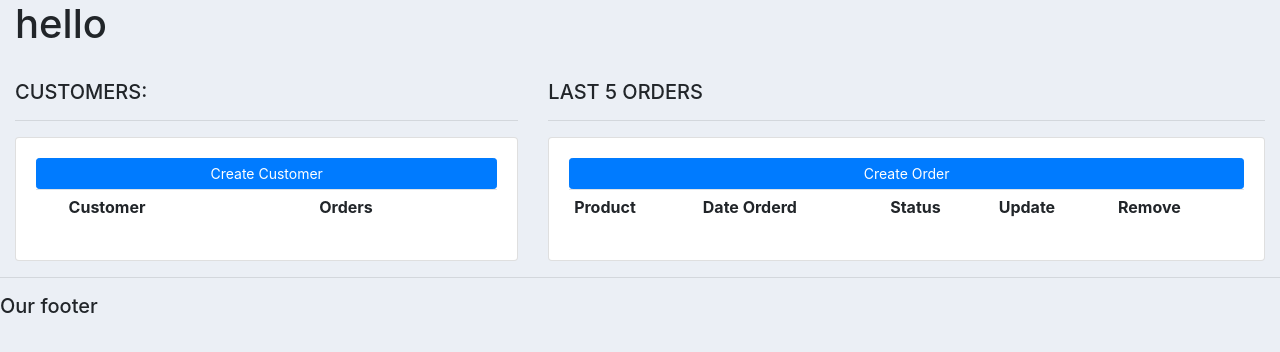
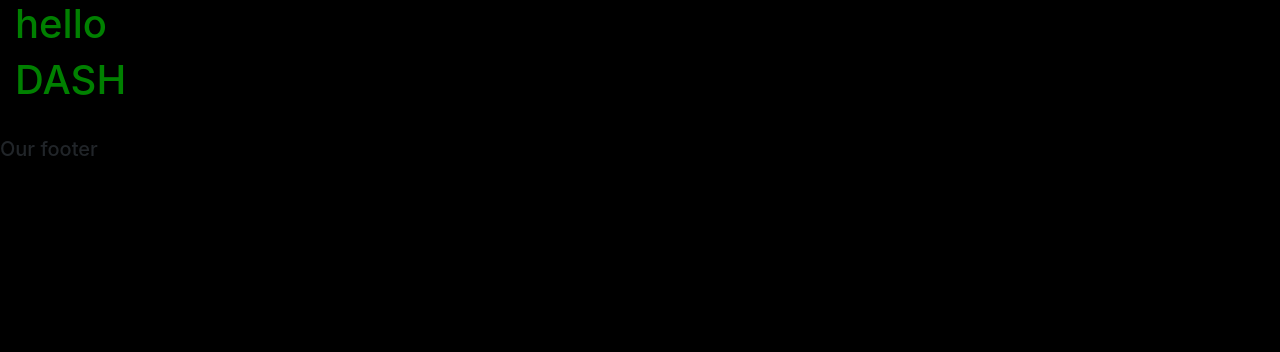
Before and after one commit to alantess/website, a Django app: page / in a window 1280 px wide. Shown: the top 352 px of the page. Run offline with Django 3.2, Linux system fonts and the light colour scheme; lists and menus that the app fills with data are empty; some libraries are stand-ins or nearby versions.

Commit message:
working examples

```diff
--- a/portfolio/acc/templates/acc/dashboard.html
+++ b/portfolio/acc/templates/acc/dashboard.html
@@ -2,44 +2,6 @@
 
 {% block content %}
 
-
-<br>
-
-<div class="row">
-	<div class="col-md-5">
-		<h5>CUSTOMERS:</h5>
-		<hr>
-		<div class="card card-body">
-			<a class="btn btn-primary  btn-sm btn-block" href="">Create Customer</a>
-			<table class="table table-sm">
-				<tr>
-					<th></th>
-					<th>Customer</th>
-					<th>Orders</th>
-				</tr>
-
-			</table>
-		</div>
-	</div>
-
-	<div class="col-md-7">
-		<h5>LAST 5 ORDERS</h5>
-		<hr>
-		<div class="card card-body">
-			<a class="btn btn-primary  btn-sm btn-block" href="">Create Order</a>
-			<table class="table table-sm">
-				<tr>
-					<th>Product</th>
-					<th>Date Orderd</th>
-					<th>Status</th>
-					<th>Update</th>
-					<th>Remove</th>
-				</tr>
-
-			</table>
-		</div>
-	</div>
-
-</div>
+<h1 class="colortext">DASH</h1>
 
 {% endblock %}
--- a/portfolio/acc/templates/acc/main.html
+++ b/portfolio/acc/templates/acc/main.html
@@ -1,41 +1,19 @@
+{% load static %}
 <!DOCTYPE html>
 <html>
 <head>
 	<title>Alan Tessier</title>
-	<link rel="stylesheet" href="https://stackpath.bootstrapcdn.com/bootstrap/4.3.1/css/bootstrap.min.css" integrity="sha384-ggOyR0iXCbMQv3Xipma34MD+dH/1fQ784/j6cY/iJTQUOhcWr7x9JvoRxT2MZw1T" crossorigin="anonymous">
+  <link rel="stylesheet" href="https://stackpath.bootstrapcdn.com/bootstrap/4.3.1/css/bootstrap.min.css" integrity="sha384-ggOyR0iXCbMQv3Xipma34MD+dH/1fQ784/j6cY/iJTQUOhcWr7x9JvoRxT2MZw1T" crossorigin="anonymous">
 
 
-	<style>
-
-		#logo{
-		}
-
-		body{
-			background-color: #ebeff5;
-		}
+  <link rel='stylesheet' type="text/css" href = "{% static '/css/main.css' %}">
 
 
-		#total-orders{
-			background-color: #4cb4c7;
-		}
-
-
-		#orders-delivered{
-			background-color: #7abecc;
-		}
-
-		#orders-pending{
-			background-color: #7CD1C0;
-		}
-
-
-
-
-	</style>
 </head>
 <body>
 	<div class="container-fluid">
-    <h1>hello</h1>
+
+    <h1 class="colortext">hello</h1>
 	{% block content %}
 
 
--- a/portfolio/portfolio/settings.py
+++ b/portfolio/portfolio/settings.py
@@ -10,6 +10,7 @@ For the full list of settings and their values, see
 https://docs.djangoproject.com/en/3.2/ref/settings/
 """
 
+import os
 from pathlib import Path
 
 # Build paths inside the project like this: BASE_DIR / 'subdir'.
@@ -114,6 +115,9 @@ USE_TZ = True
 
 STATIC_URL = '/static/'
 
+MEDIA_URL = '/images/'
+
+STATICFILES_DIRS = [os.path.join(BASE_DIR, 'static')]
 # Default primary key field type
 # https://docs.djangoproject.com/en/3.2/ref/settings/#default-auto-field
 
--- /dev/null
+++ b/portfolio/static/css/main.css
@@ -0,0 +1,9 @@
+.colortext{
+  color:green
+}
+
+
+body {
+background-color:black
+
+}
```
Also changed, not shown: README.md.
